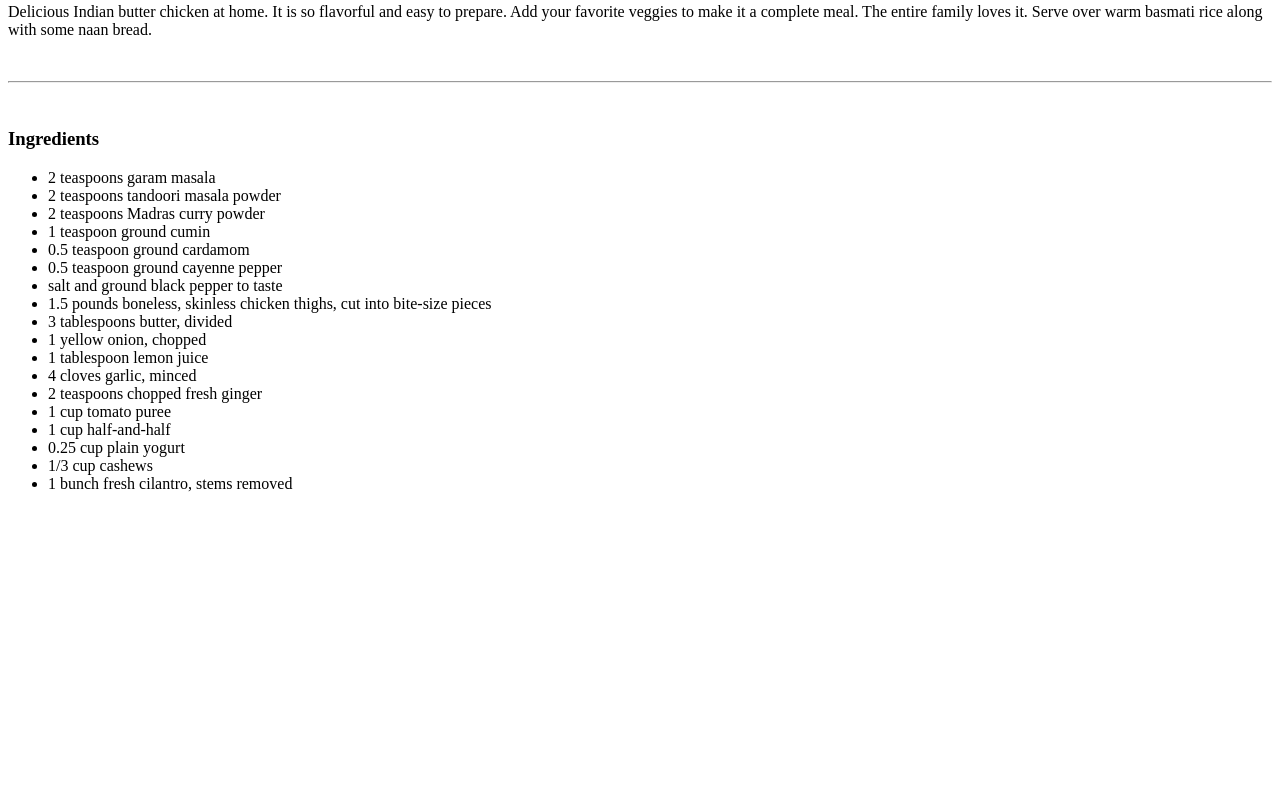
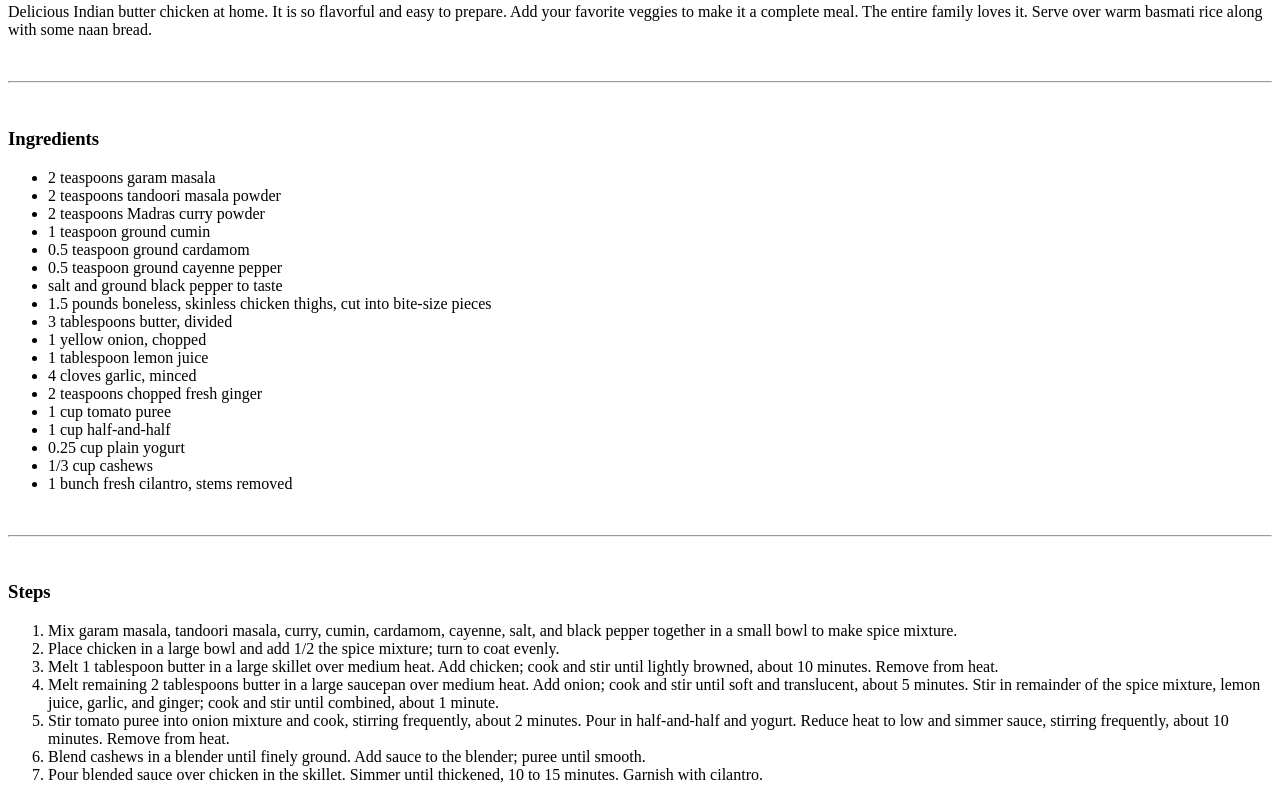
Before and after one commit to aadith-shameel/odin-recepies, a plain HTML site: page recipies/butter-chicken.html in a window 1280 px wide. Shown: the part 450-1250 px from the top of the page. Before the commit the page ends 959 px from the top, so only its background shows below. Drawn offline with Linux system fonts and the light colour scheme.

Commit message:
Add steps to butter-chicken.html

```diff
--- a/recipies/butter-chicken.html
+++ b/recipies/butter-chicken.html
@@ -37,5 +37,20 @@
         <li>1/3 cup cashews</li>
         <li>1 bunch fresh cilantro, stems removed</li>
     </ul>
+    <br>
+    <hr>
+    <br>
+    <h3>Steps</h3>
+    <ol>
+        <li>Mix garam masala, tandoori masala, curry, cumin, cardamom, cayenne, salt, and black pepper together in a small bowl to make spice mixture.</li>
+        <li>Place chicken in a large bowl and add 1/2 the spice mixture; turn to coat evenly.</li>
+        <li>Melt 1 tablespoon butter in a large skillet over medium heat. Add chicken; cook and stir until lightly browned, about 10 minutes. Remove from heat.</li>
+        <li>Melt remaining 2 tablespoons butter in a large saucepan over medium heat. Add onion; cook and stir until soft and translucent, about 5 minutes.
+            Stir in remainder of the spice mixture, lemon juice, garlic, and ginger; cook and stir until combined, about 1 minute.</li>
+        <li>Stir tomato puree into onion mixture and cook, stirring frequently, about 2 minutes. Pour in half-and-half and yogurt.
+            Reduce heat to low and simmer sauce, stirring frequently, about 10 minutes. Remove from heat.</li>
+        <li>Blend cashews in a blender until finely ground. Add sauce to the blender; puree until smooth.</li>
+        <li>Pour blended sauce over chicken in the skillet. Simmer until thickened, 10 to 15 minutes. Garnish with cilantro.</li>
+    </ol>
 </body>
 </html>
```
